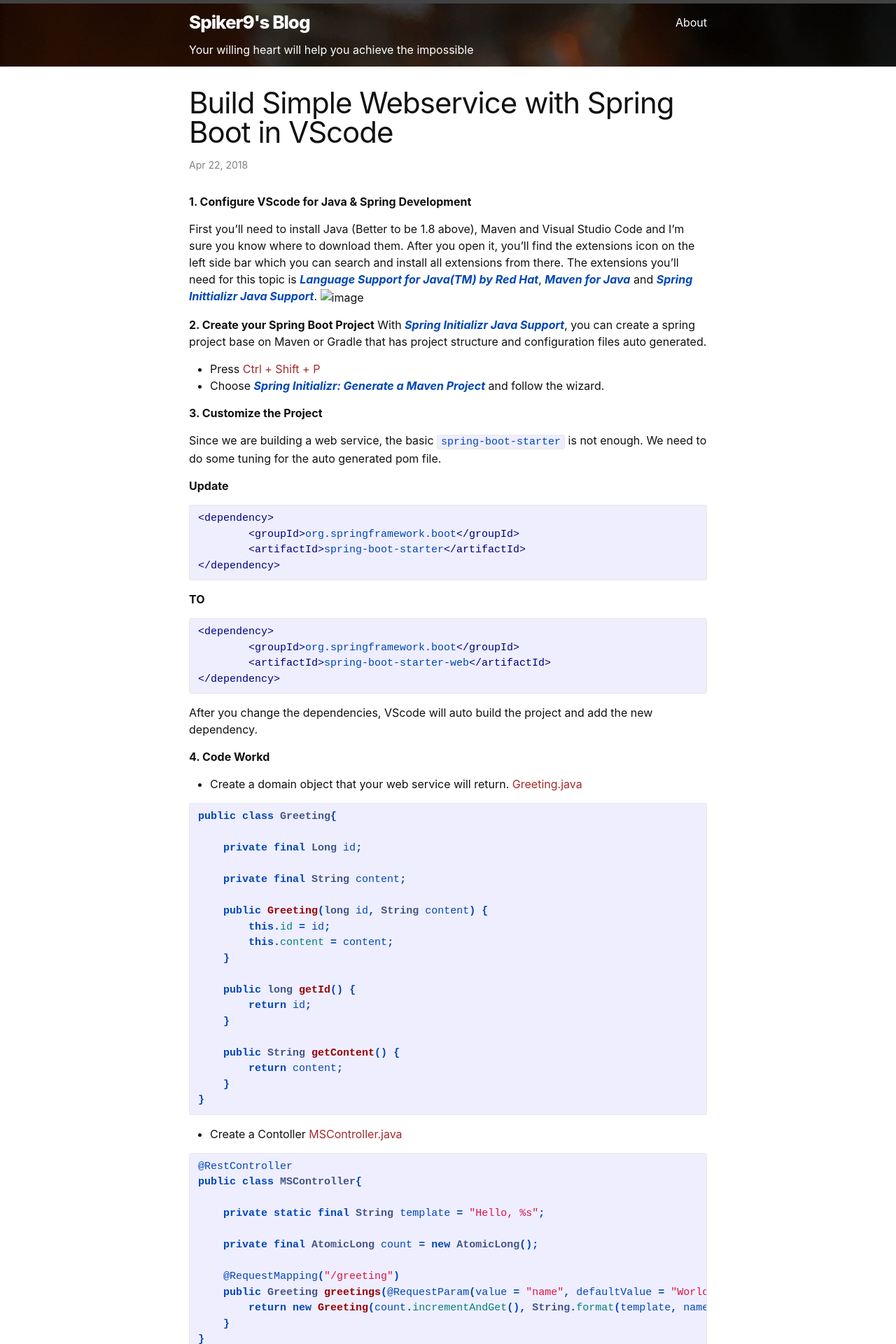
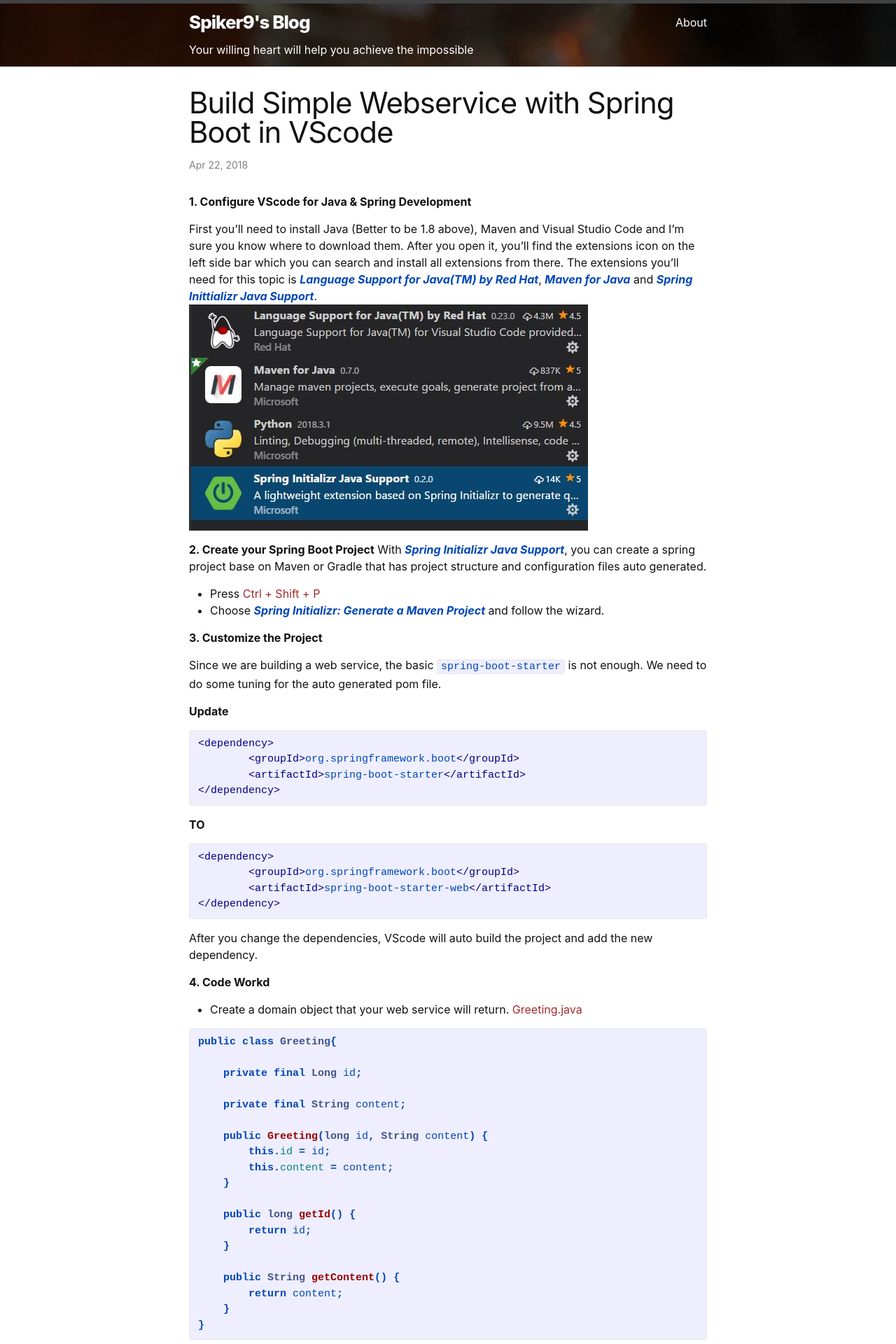
Before and after one commit to spiker9/spiker9.github.io, a Jekyll site: the page built from _posts/2018-04-22-build-simple-webservice-with-vscode.markdown, in a window 1280 px wide. Shown: the top 1920 px of the page at 70% size. Built offline with Jekyll 4.4.1, drawn with Linux system fonts in a browser that asks for light colours.

Commit message:
fix image issue

```diff
--- a/_posts/2018-04-22-build-simple-webservice-with-vscode.markdown
+++ b/_posts/2018-04-22-build-simple-webservice-with-vscode.markdown
@@ -9,7 +9,7 @@
 
 First you'll need to install Java (Better to be 1.8 above), Maven and Visual Studio Code and I'm sure you know where to download them.
 After you open it, you'll find the extensions icon on the left side bar which you can search and install all extensions from there. The extensions you'll need for this topic is *Language Support for Java(TM) by Red Hat*, *Maven for Java* and *Spring Inittializr Java Support*.
-![image]({{"/assets/2018-4-22/1.jpg" | absolute_url}})
+![image]({{"/assets/2018-4-22/extension.jpg" | relative_url}})
 
 **2. Create your Spring Boot Project**
 With *Spring Initializr Java Support*, you can create a spring project base on Maven or Gradle that has project structure and configuration files auto generated.
```
Also changed, not shown: assets/2018-4-22/extension.jpg (renamed from assets/2018-4-22/1.jpg).
